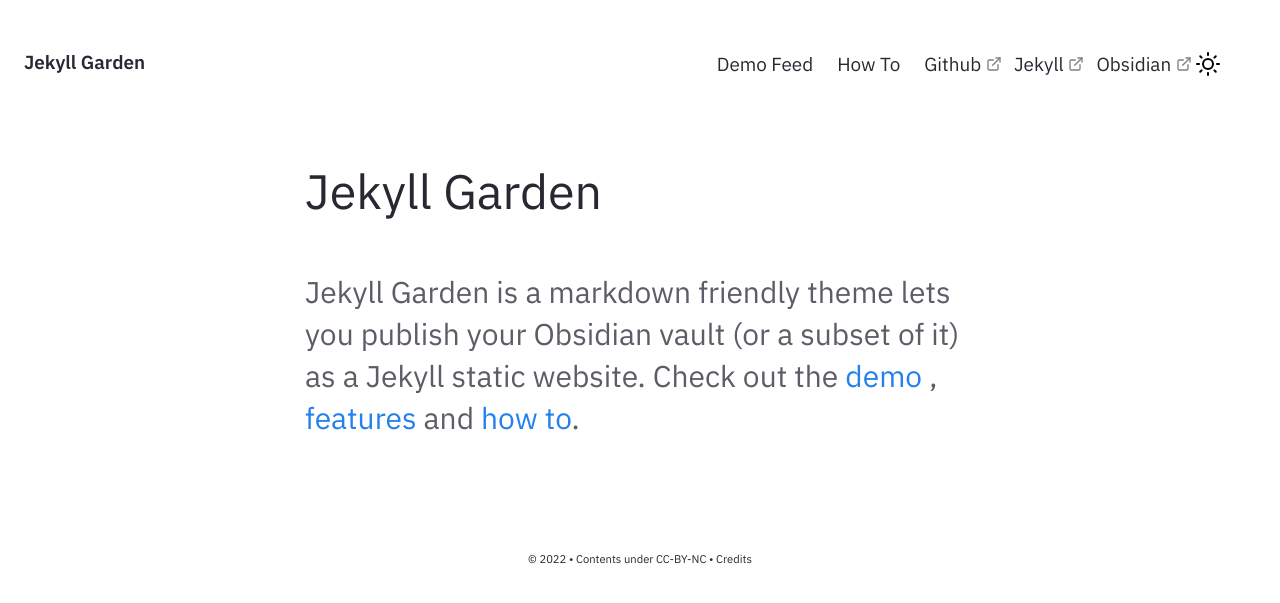
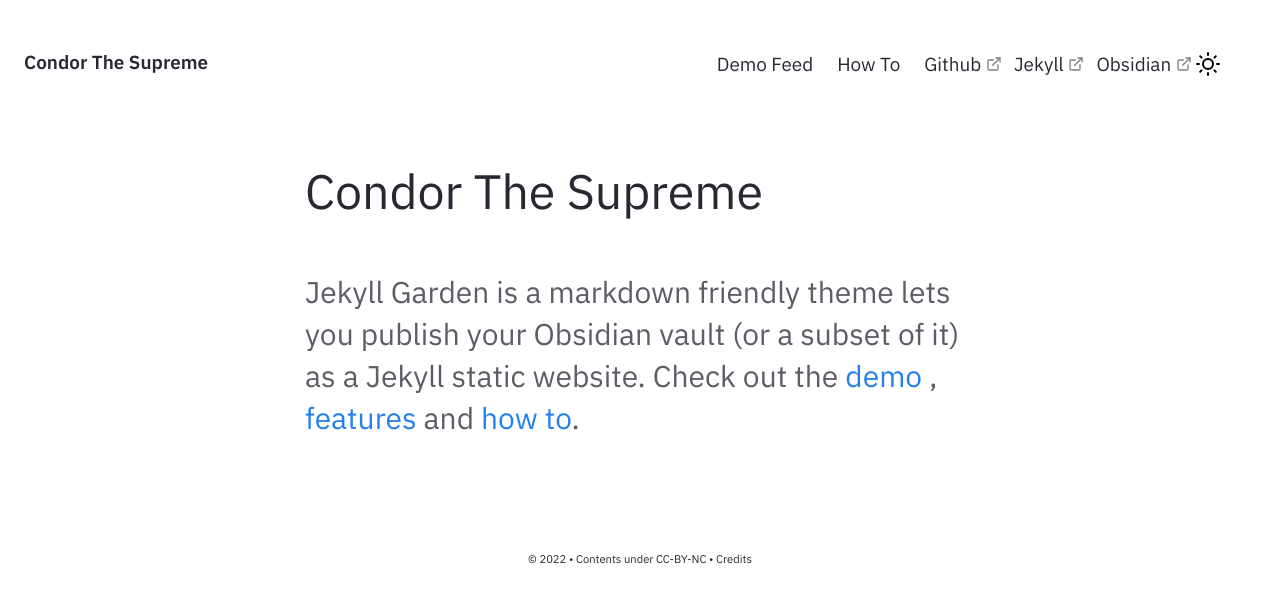
Before and after one commit to Dieselrez/Publishing, a Jekyll site: the page built from pages/index.md, in a window 1280 px wide. Shown: the top 603 px of the page. Built offline with Jekyll 4.4.1, drawn with Linux system fonts in a browser that asks for light colours.

Commit message:
Update _config.yml
Condor The Supreme

```diff
--- a/_config.yml
+++ b/_config.yml
@@ -27,7 +27,7 @@ baseurl: ""
 
 # Website Header, Description, Footer year and text.
 # If you are deleting this, make sure you remove it from HTML files too
-heading: Jekyll Garden # Change this
+heading: Condor The Supreme # Change this
 content: Obsidian ready Jekyll Theme
 copyright:
   year: © 2022
```
